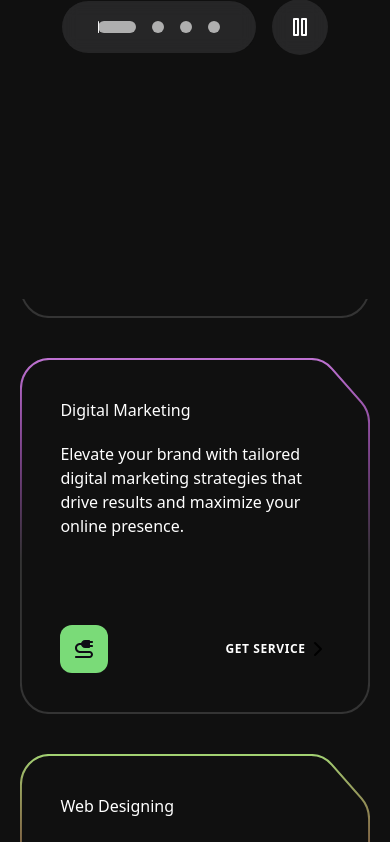
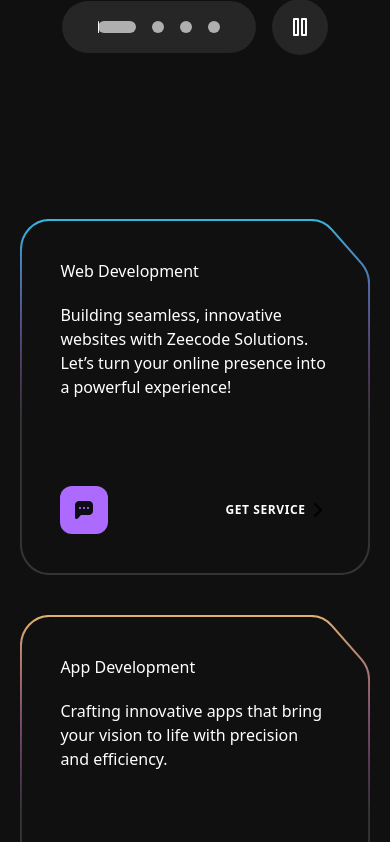
Before and after one commit to teamdevelopers-2024/zeecode-portfolio, a React (Vite) app: page / in a window 390 px wide. Shown: the part 1460-2302 px from the top of the page. Built offline with nearby package versions, Linux system fonts and the light colour scheme; no server answers.

Commit message:
good byee

```diff
--- a/src/components/Features.jsx
+++ b/src/components/Features.jsx
@@ -38,20 +38,20 @@ const Features = () => {
   }, []);
 
   return (
-    <section id="services" className="h-full common-padding bg-zinc relative overflow-hidden">
-      <div className="screen-max-wdith">
-        <div className="mb-12 ml-10 w-full">
+    <section id="services" className=" bg-zinc">
+      <div className="">
+        <div className="mb-12 ml-10 w-auto">
           <h1 id="features_title" className="section-heading">
           What We Deliver
           </h1>
         </div>
 
-        <div className="flex flex-col justify-center items-center overflow-hidden">
-          <div className="mt-32 mb-24 pl-24"></div>
+        <div className="flex flex-col justify-center items-center">
+          <div className="pl-24"></div>
 
           <div className="flex-center flex-col sm:px-10">
-            <div className="relative h-[50vh] w-full flex items-center">
-              <div className="flex flex-wrap gap-10 mb-15">
+            <div className="pl-5 pr-5 md:p-0 lg:p-0 relative h-auto w-full flex items-center">
+              <div className="grid grid-cols-1 sm:grid-cols-2 md:grid-cols-2 lg:grid-cols-3 gap-10 mb-15">
                 {benefits.map((item) => (
                   <div
                     className="block relative p-0.5 bg-no-repeat bg-[length:100%_100%] md:max-w-[24rem]"
@@ -101,10 +101,6 @@ const Features = () => {
             </div>
 
             <div className="flex flex-col w-full relative">
-              <div className="feature-video-container">
-                <div className="overflow-hidden flex-1 h-[50vh]"></div>
-              </div>
-
               <div className="feature-text-container"></div>
             </div>
           </div>
```
